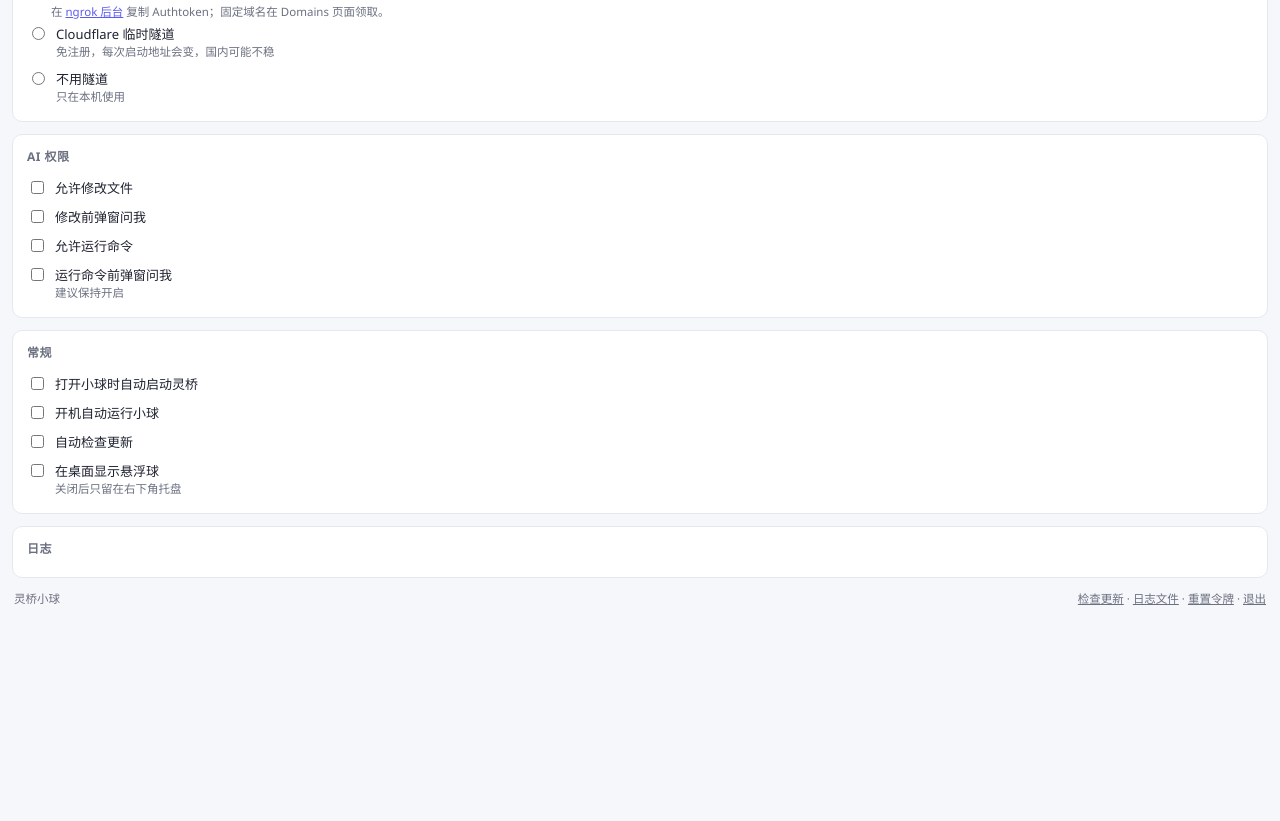
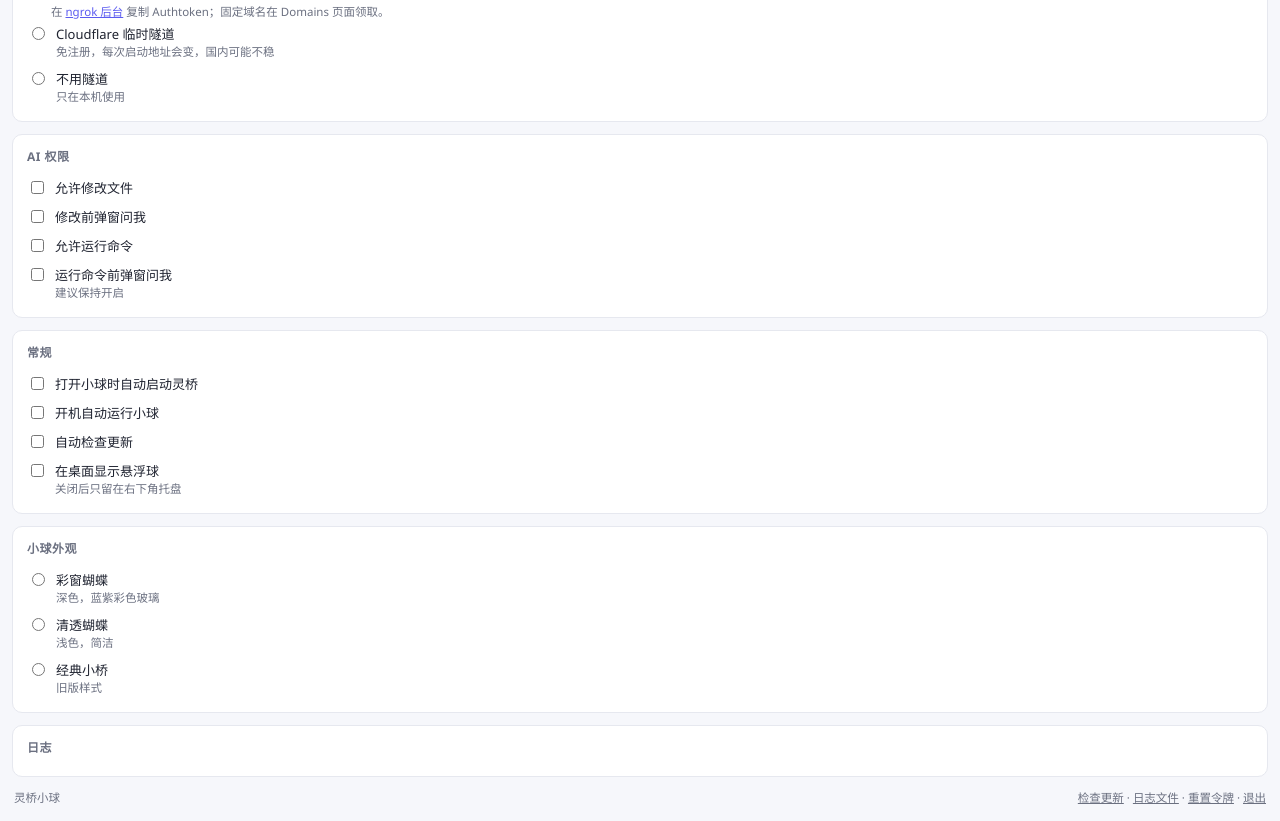
Before and after one commit to 1684523410/-, a website: page lingo-ball/ui/panel.html in a window 1280 px wide. Shown: the part 431-1252 px from the top of the page. Before the commit the page ends 1053 px from the top, so only its background shows below. Drawn offline with Linux system fonts and the light colour scheme.

Commit message:
LingoBall 0.1.2 butterfly skins: lingo-ball/ui/panel.html

```diff
--- a/lingo-ball/ui/panel.html
+++ b/lingo-ball/ui/panel.html
@@ -85,6 +85,13 @@ input[type=text],input[type=password]{width:100%;font:inherit;padding:7px 9px;bo
 </div>
 
 <div class="card">
+  <h4>小球外观</h4>
+  <label class="opt"><input type="radio" name="skin" value="glass"><span>彩窗蝴蝶<small>深色，蓝紫彩色玻璃</small></span></label>
+  <label class="opt"><input type="radio" name="skin" value="light"><span>清透蝴蝶<small>浅色，简洁</small></span></label>
+  <label class="opt"><input type="radio" name="skin" value="classic"><span>经典小桥<small>旧版样式</small></span></label>
+</div>
+
+<div class="card">
   <h4>日志</h4>
   <div class="log" id="log"></div>
 </div>
@@ -95,6 +102,7 @@ input[type=text],input[type=password]{width:100%;font:inherit;padding:7px 9px;bo
 const $=id=>document.getElementById(id);
 const post=o=>window.chrome.webview.postMessage(o);
 document.querySelectorAll('[data-a]').forEach(b=>b.addEventListener('click',()=>post({a:b.dataset.a})));
+document.querySelectorAll('input[name=skin]').forEach(i=>i.addEventListener('change',()=>{if(i.checked)post({a:'set',k:'ballSkin',v:i.value})}));
 document.querySelectorAll('input[type=checkbox][data-k]').forEach(i=>i.addEventListener('change',()=>post({a:'set',k:i.dataset.k,v:i.checked})));
 document.querySelectorAll('input[name=tunnel]').forEach(i=>i.addEventListener('change',()=>post({a:'set',k:'tunnel',v:i.value})));
 $('bNg').addEventListener('click',()=>{post({a:'saveNgrok',token:$('ngTok').value,domain:$('ngDom').value});$('ngTok').value='';});
@@ -110,6 +118,7 @@ function render(s){
   $('err').classList.toggle('hide',!s.error); $('err').textContent=s.error||'';
   $('root').textContent=s.root||'未选择';
   document.querySelectorAll('input[name=tunnel]').forEach(i=>i.checked=i.value===s.tunnel);
+  document.querySelectorAll('input[name=skin]').forEach(i=>i.checked=i.value===(s.ballSkin||'glass'));
   $('ngrokBox').classList.toggle('hide',s.tunnel!=='ngrok');
   $('ngTok').placeholder=s.hasNgrokToken?'Authtoken 已保存（要更换才填）':'粘贴 ngrok Authtoken';
   if(!domTouched) $('ngDom').value=s.ngrokDomain||'';
```
